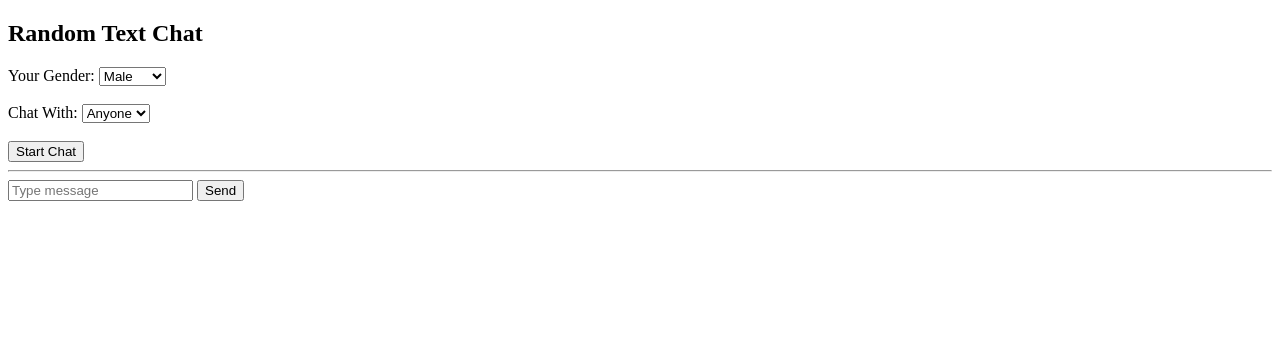
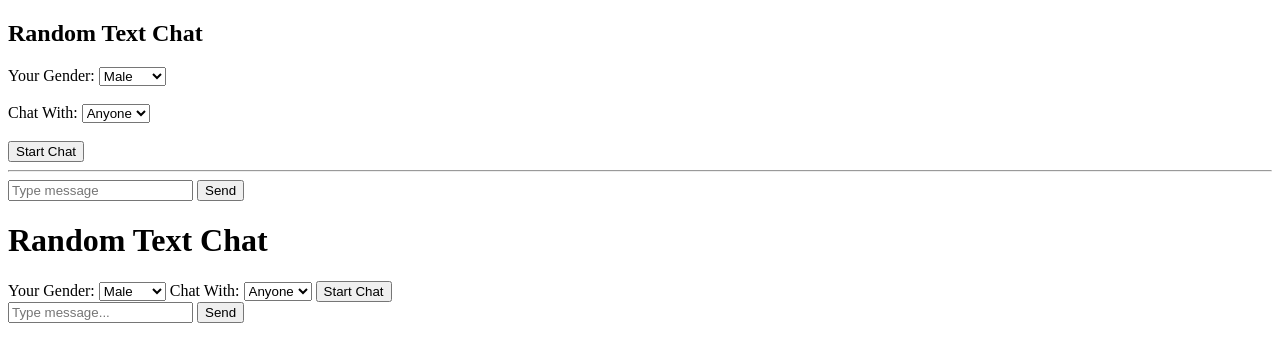
Before and after one commit to inquirybusiness4-jpg/random-text-chat, a website: page public/index.html in a window 1280 px wide. Drawn offline with nearby package versions, Linux system fonts and the light colour scheme; no server answers.

Commit message:
Update index.html

```diff
--- a/public/index.html
+++ b/public/index.html
@@ -37,5 +37,33 @@
 <script src="/socket.io/socket.io.js"></script>
 <script src="script.js"></script>
 
-</body>
+</body><div class="app">
+  <h1>Random Text Chat</h1>
+
+  <div class="controls">
+    <label>Your Gender:
+      <select id="gender">
+        <option>Male</option>
+        <option>Female</option>
+      </select>
+    </label>
+
+    <label>Chat With:
+      <select id="want">
+        <option>Anyone</option>
+        <option>Male</option>
+        <option>Female</option>
+      </select>
+    </label>
+
+    <button onclick="startChat()">Start Chat</button>
+  </div>
+
+  <div id="chatBox" class="chat-box"></div>
+
+  <div class="input-box">
+    <input id="message" placeholder="Type message..." />
+    <button onclick="sendMessage()">Send</button>
+  </div>
+</div>
 </html>
```
